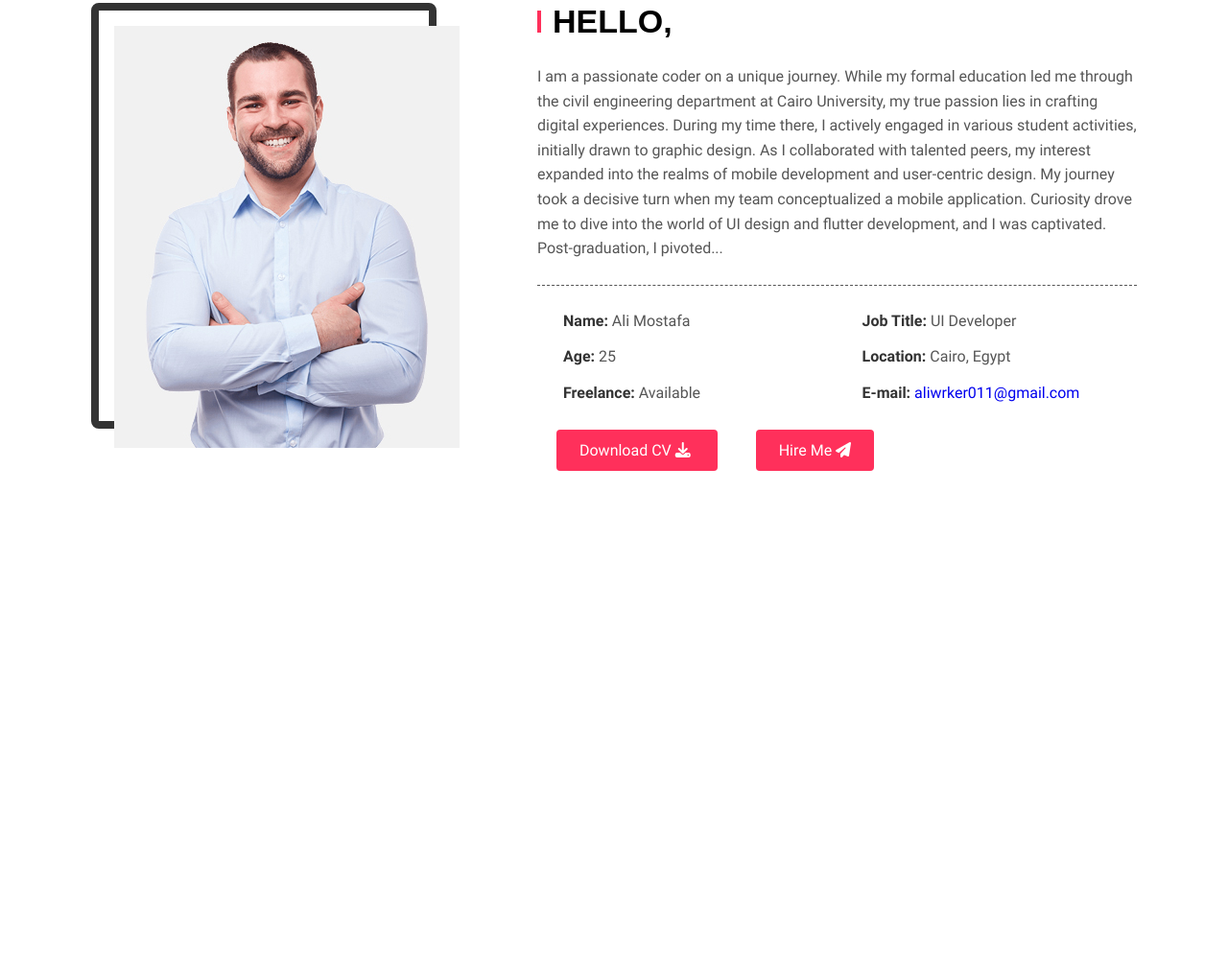
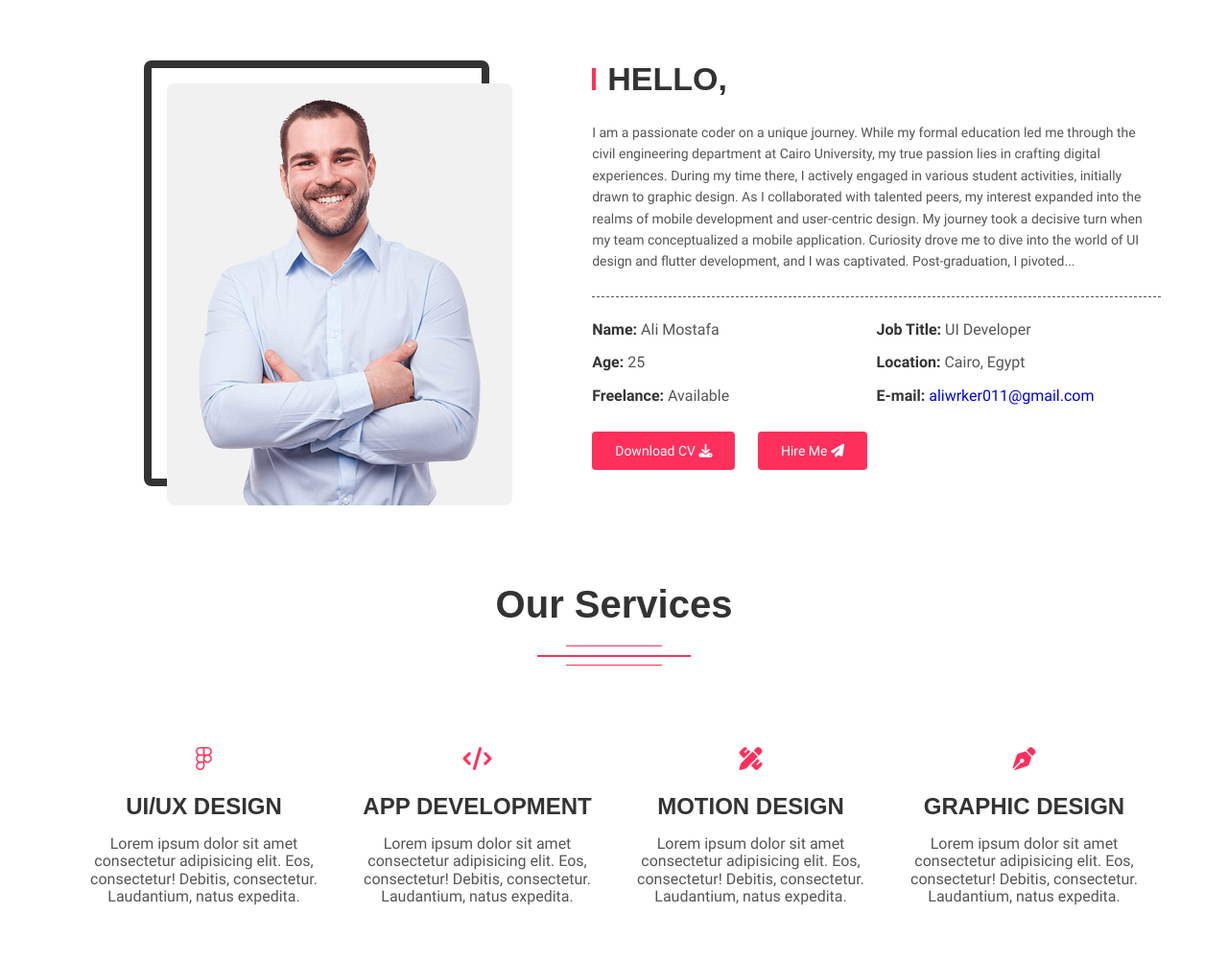
Before and after one commit to Alil0l/Portfolio-Website--Route-Assignment4-, a plain HTML site: page index.html in a window 1280 px wide. Shown: the part 837-1838 px from the top of the page at 96% size. Before the commit the page ends 1328 px from the top, so only its background shows below. Drawn offline with Linux system fonts and the light colour scheme.

Commit message:
finished the about section

```diff
--- a/css/main.css
+++ b/css/main.css
@@ -14,6 +14,7 @@
   box-sizing: border-box;
   transition: 0.5s;
 }
+
 html {
   scroll-behavior: smooth;
 }
@@ -33,8 +34,9 @@ h6 {
 a {
   text-decoration: none;
 }
+
 .container {
-  max-width: 1280px;
+  max-width: 1170px;
   margin-right: auto;
   margin-left: auto;
   padding-left: 15px;
@@ -85,13 +87,15 @@ header .logo {
   float: left;
 }
 header nav {
-  position: relative;
-  z-index: 50;
-  padding-top: 20px;
-  padding-bottom: 20px;
+  position: fixed;
+  width: 100%;
+  left: 0;
+  top: 0;
+  z-index: 500;
+  background-color: var(--black);
 }
 header nav ul {
-  padding: 5px 0;
+  padding: 6px 0;
   float: right;
   list-style: none;
 }
@@ -102,8 +106,8 @@ header nav ul li {
 header nav li a {
   color: white;
   font-weight: 300;
-  font-size: 18px;
-  padding: 16px 12px;
+  font-size: 16px;
+  padding: 8px 8px;
 }
 header nav li a:hover,
 .active {
@@ -171,17 +175,19 @@ header nav li a:hover,
 
 /* Start about section style */
 .about {
-  margin: 40px auto;
+  margin: 100px auto;
 }
-.about .container {
-}
-.about .about-img {
+.about-img-container {
   position: relative;
   float: left;
   margin-left: 80px;
   transform: translate(24px, 24px);
 }
-.about .about-img::before {
+.about .about-img {
+  position: relative;
+  overflow: hidden;
+}
+.about .about-img-container::before {
   content: "";
   position: absolute;
   z-index: -1;
@@ -192,21 +198,42 @@ header nav li a:hover,
   transform: translate(-24px, -24px);
 }
 .about .about-img img {
-  /* position: relative; */
+  width: 100%;
+  border-radius: 8px;
 }
-.about .about-img:hover {
-  content: "";
-  position: absolute;
-  background-color: var(--main-color);
-  top: 50%;
-  left: 50%;
+.about-img .img-overlay {
   width: 100%;
   height: 100%;
+  border-radius: 8px;
+  display: flex;
+  justify-content: center;
+  align-items: center;
+  gap: 24px;
+  color: var(--white);
+  position: absolute;
+  top: 110%;
+  left: 0;
+  background-color: var(--black);
+  opacity: 0;
+  transition-timing-function: ease;
+  transform: scaleY(0.1);
+}
+.about .about-img:hover .img-overlay {
+  top: -0.5%;
+  opacity: 0.6;
+  transform: scaleY(0.99);
+}
+.about-img .img-overlay i {
+  font-size: 20px;
+}
+.about-img .img-overlay i:hover {
+  color: var(--main-color);
 }
 .about .about-text {
-  margin-right: 80px;
+  margin: auto;
+  font-size: 14px;
   float: right;
-  width: 50%;
+  width: 52%;
 }
 .about-text h2 {
   font-size: 34px;
@@ -215,6 +242,7 @@ header nav li a:hover,
   padding-left: 16px;
   position: relative;
   text-transform: uppercase;
+  color: var(--black);
 }
 .about-text h2::before {
   content: "";
@@ -231,42 +259,119 @@ header nav li a:hover,
   color: var(--secondary-color);
   line-height: 1.6;
 }
-.about-text table {
+.about-text ul {
+  list-style: none;
   width: 100%;
-  margin: 24px;
+  padding: 0;
+  margin: 12px 0;
+  font-size: 16px;
 }
-.about-text tbody {
+.about-text .left-li {
+  float: left;
 }
-.about-text tr {
+.about-text .right-li {
+  float: right;
 }
-.about-text tr td {
+.about-text ul li {
   padding-bottom: 16px;
   width: 50%;
   color: var(--secondary-color);
 }
-.about-text tr td span {
+.about-text ul li span {
   color: var(--black);
   font-weight: 800;
 }
-.about-text tr td span a {
+.about-text ul li span a {
   color: var(--secondary-color);
   font-weight: 800;
 }
 
 .about-text .btn a {
   color: var(--white);
+  display: inline-block;
   background-color: var(--main-color);
   padding: 12px 24px;
   border-radius: 4px;
-  margin-inline: 20px;
+  margin-right: 20px;
 }
 .about-text .btn a:hover {
   background-color: #fa2626;
 }
-.about-text .btn .cv-btn {
-}
-.about-text .btn .hire-btn {
-}
 
 /* end about section style */
 /* ------------------------------------------ */
+
+/* LINES BELOW HEADERS */
+.lines {
+  position: relative;
+  margin: 30px auto;
+  width: 160px;
+  height: 2px;
+  background-color: var(--main-color);
+}
+.lines::before {
+  content: "";
+  position: absolute;
+  top: -10px;
+  left: 30px;
+  width: 100px;
+  height: 1px;
+  background-color: var(--main-color);
+}
+.lines::after {
+  content: "";
+  position: absolute;
+  top: 10px;
+  left: 30px;
+  width: 100px;
+  height: 1px;
+  background-color: var(--main-color);
+}
+/* ------------------------- */
+
+/* Start styling services section */
+.services {
+  text-align: center;
+  margin: 100px auto;
+}
+.services h2 {
+  font-size: 40px;
+  color: var(--black);
+}
+.services .items {
+  margin: auto;
+  padding: 20px 0;
+}
+.services .items .item {
+  float: left;
+  width: 25%;
+  border-radius: 2px;
+  padding: 20px 0;
+}
+.services .items .item:hover {
+  background-color: var(--white);
+  box-shadow: 0px 0px 15px 0px rgba(0, 0, 0, 0.285);
+}
+.services .items .item:hover i {
+  position: relative;
+  font-size: 30px;
+}
+.services .items .item i {
+  position: relative;
+  font-size: 24px;
+  color: var(--main-color);
+  margin: 24px;
+}
+.services .items .item h3 {
+  font-size: 24px;
+  color: var(--black);
+  font-weight: 600;
+}
+.services .items .item p {
+  padding: 0 8px;
+  font-size: 16px;
+  color: var(--secondary-color);
+  /* font-weight: 300; */
+}
+/* End styling services section */
+/* ------------------------------------------ */
--- a/index.html
+++ b/index.html
@@ -16,8 +16,8 @@
   <body>
     <!--Start (Header & Nav bar) -->
     <header>
-      <div class="container">
-        <nav>
+      <nav>
+        <div class="container">
           <a href="#home" class="logo"> Ali </a>
           <!-- <i class="fas fa-bars toggle-menu"></i> -->
           <ul>
@@ -30,10 +30,11 @@
             <li><a href="#contact">Contact</a></li>
           </ul>
           <div class="clearfix"></div>
-        </nav>
-      </div>
+        </div>
+      </nav>
     </header>
     <!--End of (Header & Nav bar) -->
+    <!-- ---------------------------------- -->
     <!-- Start landing section -->
     <div class="landing">
       <div class="container">
@@ -47,11 +48,20 @@
       </div>
     </div>
     <!-- End landing section -->
+    <!-- ---------------------------------- -->
     <!-- Start the about seciton -->
     <div class="about" id="about">
       <div class="container">
-        <div class="about-img">
-          <img src="assets/images/about.jpg" alt="Ali's photo" />
+        <div class="about-img-container">
+          <div class="about-img">
+            <div class="img-overlay">
+              <i class="fa-brands fa-facebook-f"></i>
+              <i class="fa-brands fa-twitter"></i>
+              <i class="fa-brands fa-google"></i>
+              <i class="fa-brands fa-github"></i>
+            </div>
+            <img src="assets/images/about.jpg" alt="Ali's photo" />
+          </div>
         </div>
         <div class="about-text">
           <h2>Hello,</h2>
@@ -67,25 +77,17 @@
             to dive into the world of UI design and flutter development, and I
             was captivated. Post-graduation, I pivoted...
           </p>
-
-          <table>
-            <tbody>
-              <tr>
-                <td><span>Name:</span> Ali Mostafa</td>
-                <td><span>Job Title:</span> UI Developer</td>
-              </tr>
-              <tr>
-                <td><span>Age:</span> 25</td>
-                <td><span>Location:</span> Cairo, Egypt</td>
-              </tr>
-              <tr>
-                <td><span>Freelance:</span> Available</td>
-                <td>
-                  <span> E-mail:</span><a href="#"> aliwrker011@gmail.com</a>
-                </td>
-              </tr>
-            </tbody>
-          </table>
+          <ul>
+            <li class="left-li"><span>Name:</span> Ali Mostafa</li>
+            <li class="right-li"><span>Job Title:</span> UI Developer</li>
+            <li class="left-li"><span>Age:</span> 25</li>
+            <li class="right-li"><span>Location:</span> Cairo, Egypt</li>
+            <li class="left-li"><span>Freelance:</span> Available</li>
+            <li class="right-li">
+              <span> E-mail:</span><a href="#"> aliwrker011@gmail.com</a>
+            </li>
+            <div class="clearfix"></div>
+          </ul>
           <div class="btn">
             <a href="#" class="cv-btn"
               >Download CV <i class="fa-solid fa-download"></i>
@@ -99,5 +101,49 @@
       </div>
     </div>
     <!-- end the about seciton -->
+    <!-- ---------------------------------- -->
+    <!-- Start services section -->
+    <div class="services">
+      <div class="container">
+        <h2>Our Services</h2>
+        <div class="lines"></div>
+        <div class="items">
+          <div class="item">
+            <i class="fa-brands fa-figma"></i>
+            <h3>UI/UX DESIGN</h3>
+            <p>
+              Lorem ipsum dolor sit amet consectetur adipisicing elit. Eos,
+              consectetur! Debitis, consectetur. Laudantium, natus expedita.
+            </p>
+          </div>
+          <div class="item">
+            <i class="fa-solid fa-code"></i>
+            <h3>APP DEVELOPMENT</h3>
+            <p>
+              Lorem ipsum dolor sit amet consectetur adipisicing elit. Eos,
+              consectetur! Debitis, consectetur. Laudantium, natus expedita.
+            </p>
+          </div>
+          <div class="item">
+            <i class="fa-solid fa-pen-ruler"></i>
+            <h3>MOTION DESIGN</h3>
+            <p>
+              Lorem ipsum dolor sit amet consectetur adipisicing elit. Eos,
+              consectetur! Debitis, consectetur. Laudantium, natus expedita.
+            </p>
+          </div>
+          <div class="item">
+            <i class="fa-solid fa-pen-nib"></i>
+            <h3>GRAPHIC DESIGN</h3>
+            <p>
+              Lorem ipsum dolor sit amet consectetur adipisicing elit. Eos,
+              consectetur! Debitis, consectetur. Laudantium, natus expedita.
+            </p>
+          </div>
+          <div class="clearfix"></div>
+        </div>
+      </div>
+    </div>
+    <!-- End services section -->
   </body>
 </html>
```
